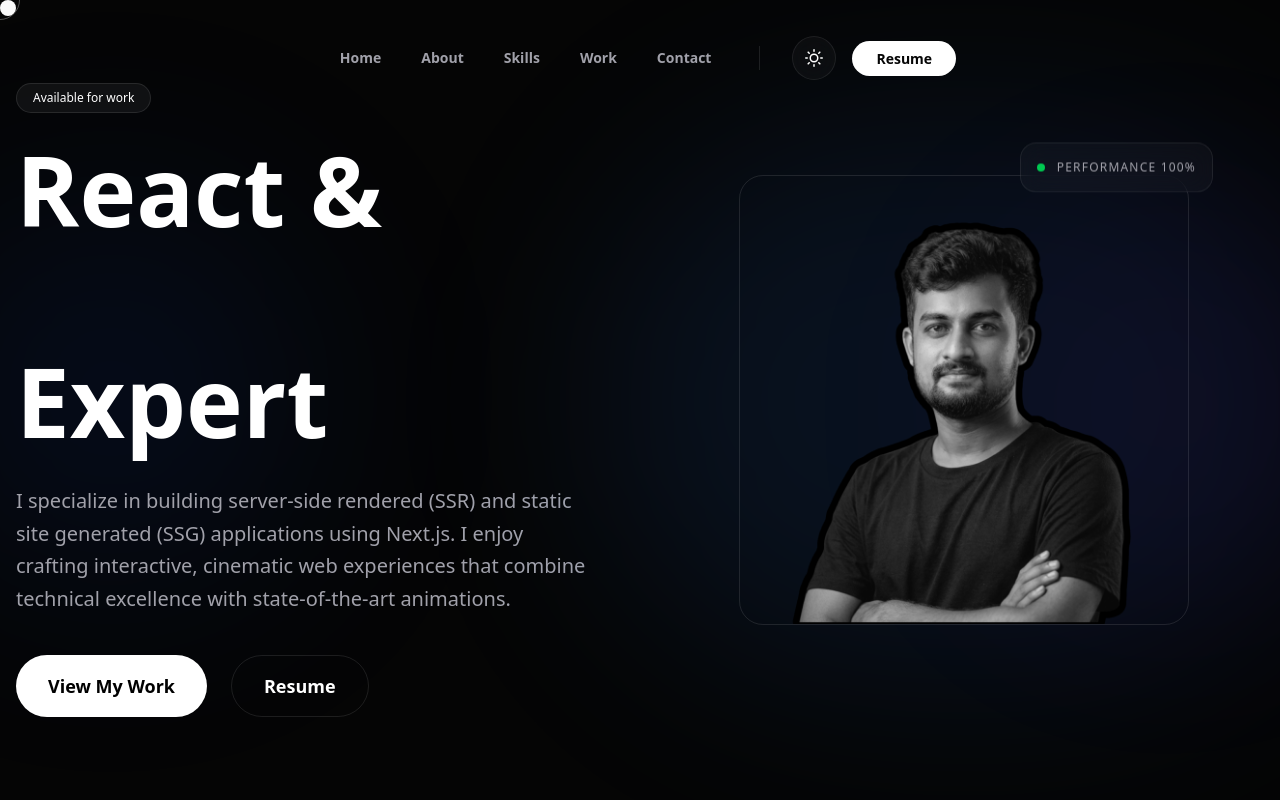
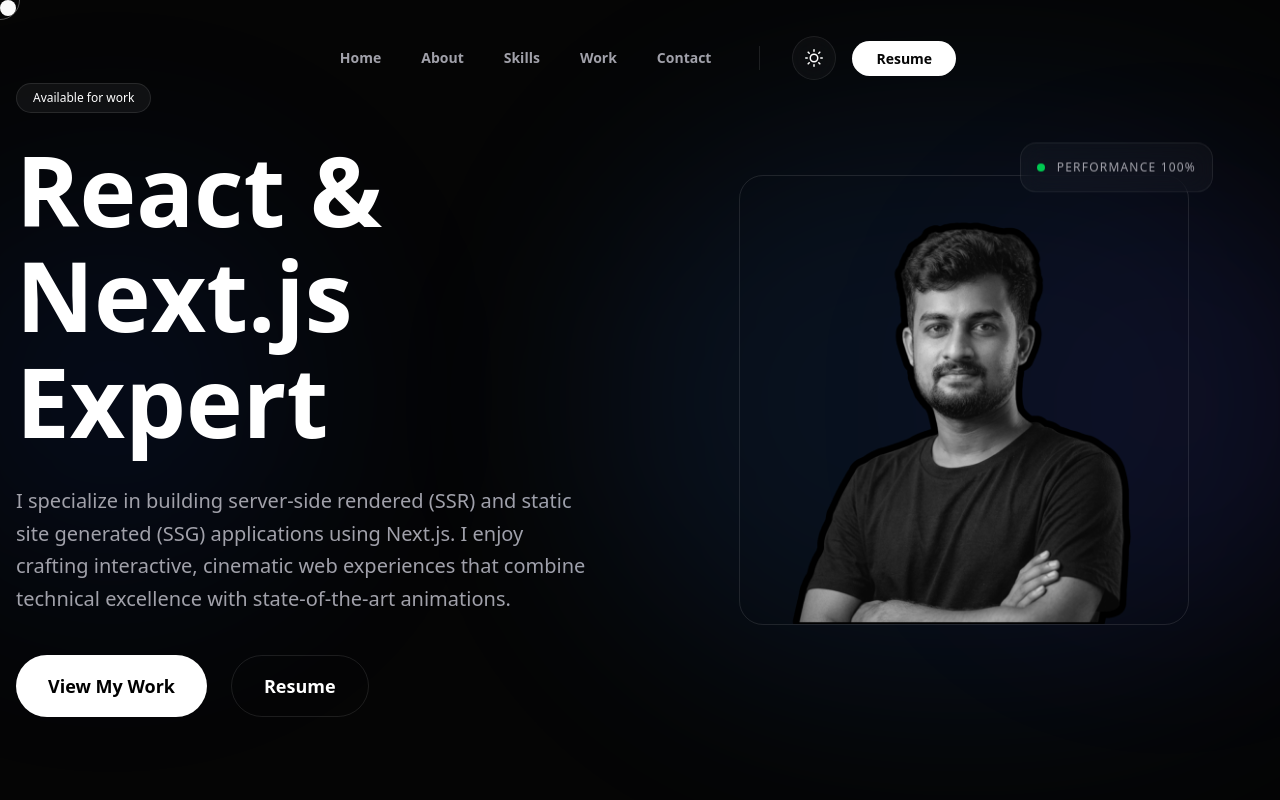
Before and after one commit to Navied-dipu/my-protfolio, a Next.js app: page / in a window 1280 px wide. Shown: the top 800 px of the page. Built offline with nearby package versions, Linux system fonts and the light colour scheme.

Commit message:
style: update CTA buttons to premium dark theme and cleanup gitignore

```diff
--- a/src/sections/ContactForm.jsx
+++ b/src/sections/ContactForm.jsx
@@ -155,7 +155,7 @@
               </div>
 
               <MagneticButton className="w-full">
-                <button type="submit" className="w-full bg-accent hover:bg-blue-600 text-white font-bold py-5 rounded-2xl transition-all shadow-[0_0_30px_rgba(59,130,246,0.2)]">
+                <button type="submit" className="w-full bg-text-primary text-bg-primary hover:opacity-90 font-bold py-5 rounded-2xl transition-all shadow-xl dark:shadow-[0_0_30px_rgba(255,255,255,0.1)]">
                   Send Message
                 </button>
               </MagneticButton>
--- a/src/sections/Hero.jsx
+++ b/src/sections/Hero.jsx
@@ -74,8 +74,8 @@
               Available for work
             </span>
             <h1 ref={titleRef} className="text-4xl md:text-7xl lg:text-8xl font-bold font-display leading-[1.1] mb-6 md:mb-8">
-              React & <br className="hidden md:block" />
-              <span className="text-transparent bg-clip-text bg-gradient-to-r from-blue-400 to-purple-500">Next.js</span> Expert
+              React &<br className="hidden md:block" />
+              <span className=" bg-clip-text bg-gradient-to-r from-blue-400 to-purple-500">Next.js</span> Expert
             </h1>
             <p className="text-base md:text-xl text-text-secondary max-w-xl mx-auto lg:mx-0 mb-8 md:mb-10 leading-relaxed">
               {personalInfo.workType}
--- a/src/sections/Projects.jsx
+++ b/src/sections/Projects.jsx
@@ -107,7 +107,7 @@
             <h2 className="text-4xl md:text-7xl font-bold font-display text-center mb-10 md:mb-12">
               Interested in <br /> collaboration?
             </h2>
-            <MagneticButton className="px-10 py-4 lg:px-12 lg:py-5 bg-accent text-white rounded-full font-bold text-lg lg:text-xl shadow-[0_0_40px_rgba(59,130,246,0.4)]">
+            <MagneticButton className="px-10 py-4 lg:px-12 lg:py-5 bg-text-primary text-bg-primary hover:opacity-90 rounded-full font-bold text-lg lg:text-xl shadow-2xl dark:shadow-[0_0_40px_rgba(255,255,255,0.1)] transition-all">
               Start a Conversation
             </MagneticButton>
           </div>
```
Also changed, not shown: 1 other file (tests, documents, lock files or other folders).
